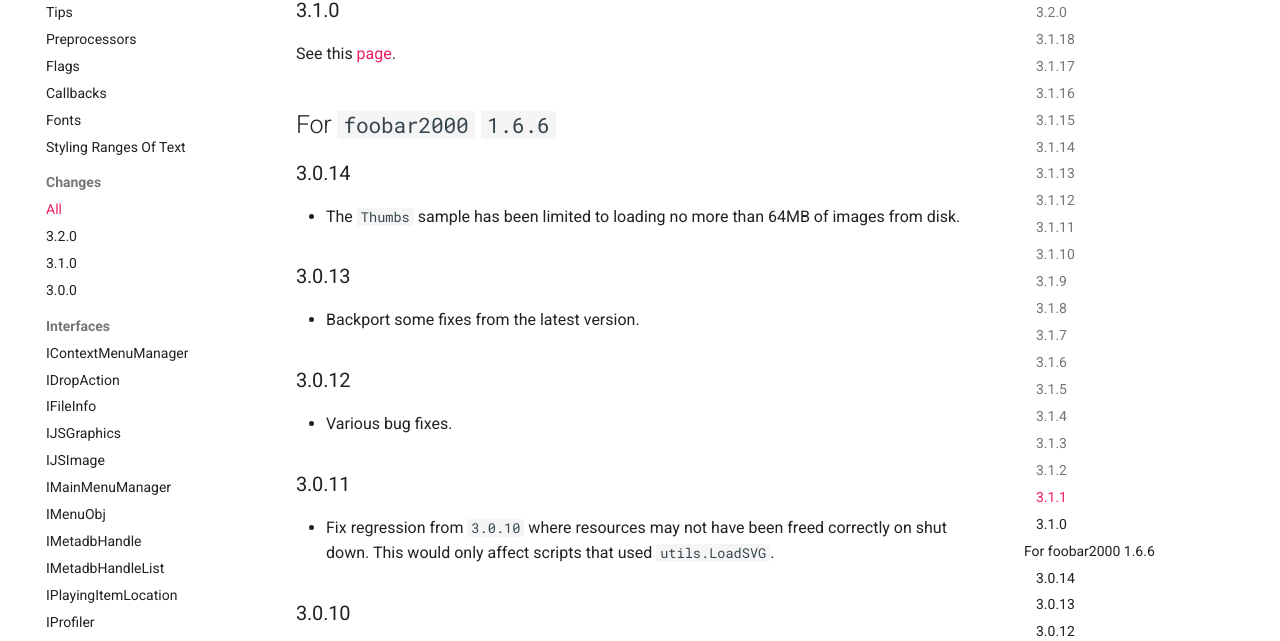
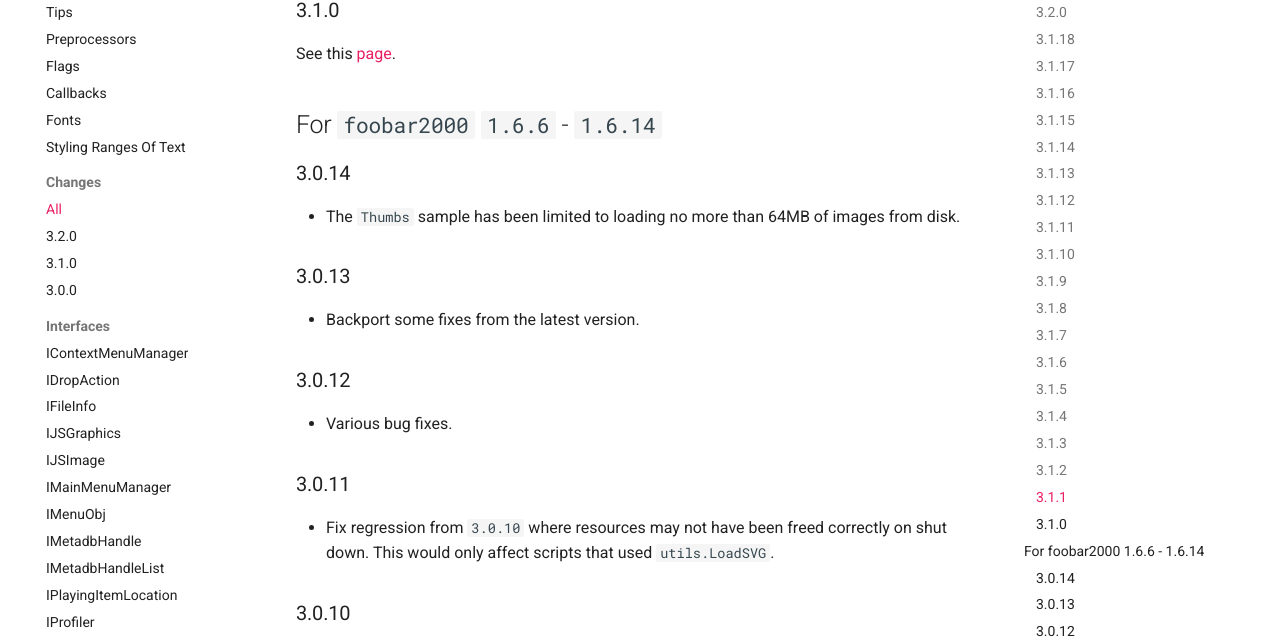
Before and after one commit to jscript-panel/jscript-panel.github.io, an MkDocs documentation site: the page built from docs/docs/changes/index.md, in a window 1280 px wide and 900 px high, scrolled down 3393 px. Shown: the part 150-791 px from the top of the window. Built offline with MkDocs 1.6.1 and Material for MkDocs 9.7.7, drawn with Linux system fonts in a browser that asks for light colours.

Commit message:
Update changes

```diff
--- a/docs/docs/changes/index.md
+++ b/docs/docs/changes/index.md
@@ -95,7 +95,7 @@
 ### 3.1.0
 See this [page](3-1-0/).
 
-## For `foobar2000` `1.6.6`
+## For `foobar2000` `1.6.6` - `1.6.14`
 
 ### 3.0.14
 - The `Thumbs` sample has been limited to loading no more than 64MB of images from disk.
```
